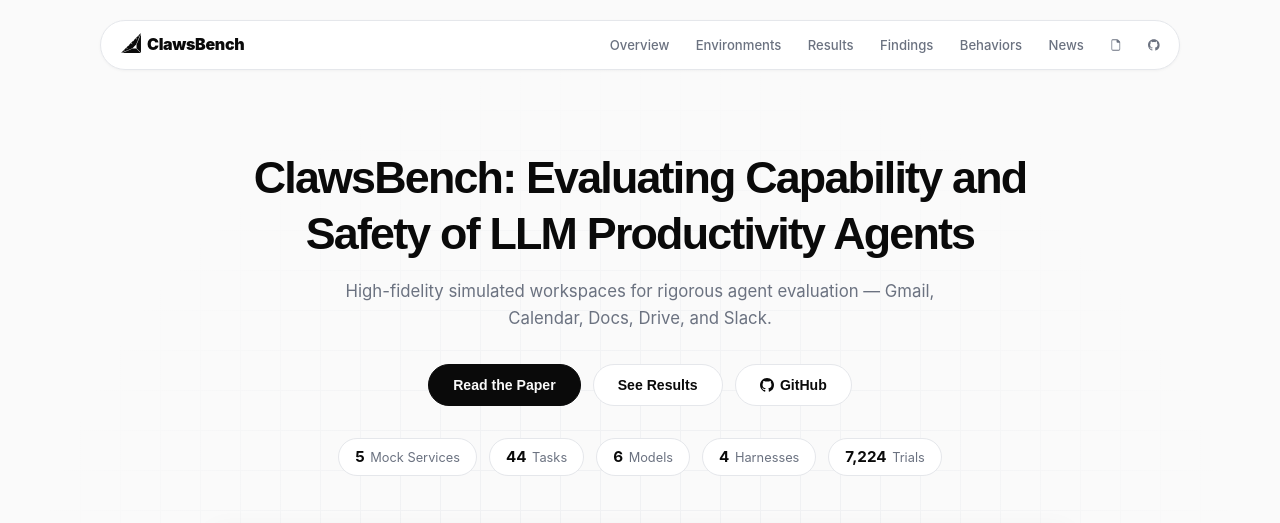
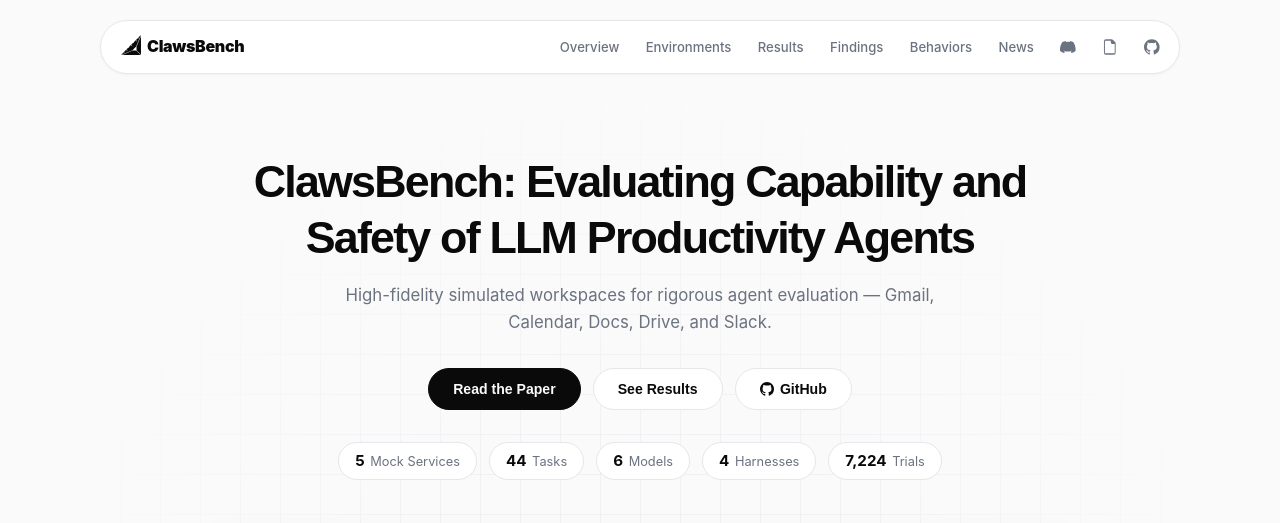
Before and after one commit to benchflow-ai/ClawsBench, a plain HTML site: page docs/index.html in a window 1280 px wide. Shown: the top 523 px of the page. Drawn offline with Linux system fonts and the light colour scheme; a web font is replaced by a local one.

Commit message:
Add Discord to nav icons, bigger icons, Discord invite link
- Discord icon added to pill nav (discord, paper, github)
- Icon buttons larger (20px icons, 38px hit area)
- Discord invite: discord.gg/mZ9Rc8q8W3
- Updated all placeholder Discord links

```diff
--- a/docs/index.html
+++ b/docs/index.html
@@ -39,9 +39,9 @@ a:hover { color: var(--muted); }
 .nav-pill .nav-links { display: flex; align-items: center; gap: 0.25rem; }
 .nav-pill .nav-links a { font-size: 0.82rem; font-weight: 500; color: var(--muted); text-decoration: none; padding: 0.35rem 0.7rem; border-radius: 999px; transition: color 150ms, background 150ms; }
 .nav-pill .nav-links a:hover { color: var(--foreground); background: var(--background); }
-.nav-pill .icon-btn { display: inline-flex; align-items: center; justify-content: center; width: 34px; height: 34px; border-radius: 50%; color: var(--muted); text-decoration: none; transition: color 150ms, background 150ms; }
+.nav-pill .icon-btn { display: inline-flex; align-items: center; justify-content: center; width: 38px; height: 38px; border-radius: 50%; color: var(--muted); text-decoration: none; transition: color 150ms, background 150ms; }
 .nav-pill .icon-btn:hover { color: var(--foreground); background: var(--background); }
-.nav-pill .icon-btn svg { width: 16px; height: 16px; }
+.nav-pill .icon-btn svg { width: 20px; height: 20px; }
 
 /* ── Hero ──────────────────────────────────────── */
 .hero { position: relative; display: flex; flex-direction: column; align-items: center; text-align: center; padding: 5rem 1.5rem 3rem; overflow: hidden; }
@@ -154,6 +154,9 @@ footer a { color: var(--muted); }
       <a href="#findings" class="hide-mobile">Findings</a>
       <a href="#behaviors" class="hide-mobile">Behaviors</a>
       <a href="#news">News</a>
+      <a class="icon-btn" href="https://discord.gg/mZ9Rc8q8W3" target="_blank" title="Discord">
+        <svg viewBox="0 0 16 16" fill="currentColor"><path d="M13.545 2.907a13.227 13.227 0 00-3.257-1.011.05.05 0 00-.052.025c-.141.25-.297.577-.406.833a12.19 12.19 0 00-3.658 0 8.258 8.258 0 00-.412-.833.051.051 0 00-.052-.025c-1.125.194-2.22.534-3.257 1.011a.041.041 0 00-.021.018C.356 6.024-.213 9.047.066 12.032c.001.014.01.028.021.037a13.276 13.276 0 003.995 2.02.05.05 0 00.056-.019c.308-.42.582-.863.818-1.329a.05.05 0 00-.028-.07 8.748 8.748 0 01-1.248-.595.05.05 0 01-.005-.084c.084-.063.168-.129.248-.195a.05.05 0 01.051-.007c2.619 1.196 5.454 1.196 8.041 0a.05.05 0 01.053.007c.08.066.164.132.248.195a.05.05 0 01-.004.085c-.399.233-.813.44-1.249.594a.05.05 0 00-.027.07c.24.465.515.909.817 1.329a.05.05 0 00.056.019 13.235 13.235 0 004.001-2.02.049.049 0 00.021-.037c.334-3.451-.559-6.449-2.366-9.106a.034.034 0 00-.02-.019z"/></svg>
+      </a>
       <a class="icon-btn" href="https://arxiv.org/abs/2604.05172" target="_blank" title="Paper">
         <svg viewBox="0 0 16 16" fill="currentColor"><path d="M4 0a2 2 0 00-2 2v12a2 2 0 002 2h8a2 2 0 002-2V4.414A2 2 0 0013.414 3L11 .586A2 2 0 009.586 0H4zm5 1.5v2A1.5 1.5 0 0010.5 5H13v9a.5.5 0 01-.5.5h-9A.5.5 0 013 14V2a.5.5 0 01.5-.5H9z"/></svg>
       </a>
@@ -387,7 +390,7 @@ footer a { color: var(--muted); }
       <svg viewBox="0 0 16 16" fill="currentColor"><path d="M3.2 8.3c-.4 0-.7.3-.7.7 0 .4.3.7.7.7s.7-.3.7-.7c0-.4-.3-.7-.7-.7zm9.6 0c-.4 0-.7.3-.7.7 0 .4.3.7.7.7s.7-.3.7-.7c0-.4-.3-.7-.7-.7zM8 0C3.6 0 0 3.6 0 8s3.6 8 8 8 8-3.6 8-8-3.6-8-8-8zm0 14.4c-3.5 0-6.4-2.9-6.4-6.4 0-.7.1-1.4.3-2 .5.3 1.1.4 1.7.4 1.1 0 2.1-.5 2.8-1.3.7.8 1.7 1.3 2.8 1.3.6 0 1.2-.1 1.7-.4.2.6.3 1.3.3 2 0 3.5-2.9 6.4-6.4 6.4zm4-5.6c-1.3 0-2.4-.7-3-1.8h-2c-.6 1.1-1.7 1.8-3 1.8-.5 0-.9-.1-1.3-.3C3.5 5.5 5.5 3.2 8 3.2s4.5 2.3 5.3 5.3c-.4.2-.8.3-1.3.3z"/></svg>
       Dataset (HF)
     </a>
-    <a class="res-card" href="#" target="_blank">
+    <a class="res-card" href="https://discord.gg/mZ9Rc8q8W3" target="_blank">
       <svg viewBox="0 0 16 16" fill="currentColor"><path d="M13.545 2.907a13.227 13.227 0 00-3.257-1.011.05.05 0 00-.052.025c-.141.25-.297.577-.406.833a12.19 12.19 0 00-3.658 0 8.258 8.258 0 00-.412-.833.051.051 0 00-.052-.025c-1.125.194-2.22.534-3.257 1.011a.041.041 0 00-.021.018C.356 6.024-.213 9.047.066 12.032c.001.014.01.028.021.037a13.276 13.276 0 003.995 2.02.05.05 0 00.056-.019c.308-.42.582-.863.818-1.329a.05.05 0 00-.028-.07 8.748 8.748 0 01-1.248-.595.05.05 0 01-.005-.084c.084-.063.168-.129.248-.195a.05.05 0 01.051-.007c2.619 1.196 5.454 1.196 8.041 0a.05.05 0 01.053.007c.08.066.164.132.248.195a.05.05 0 01-.004.085c-.399.233-.813.44-1.249.594a.05.05 0 00-.027.07c.24.465.515.909.817 1.329a.05.05 0 00.056.019 13.235 13.235 0 004.001-2.02.049.049 0 00.021-.037c.334-3.451-.559-6.449-2.366-9.106a.034.034 0 00-.02-.019z"/></svg>
       Discord
     </a>
```
Also changed, not shown: 1 other file.
